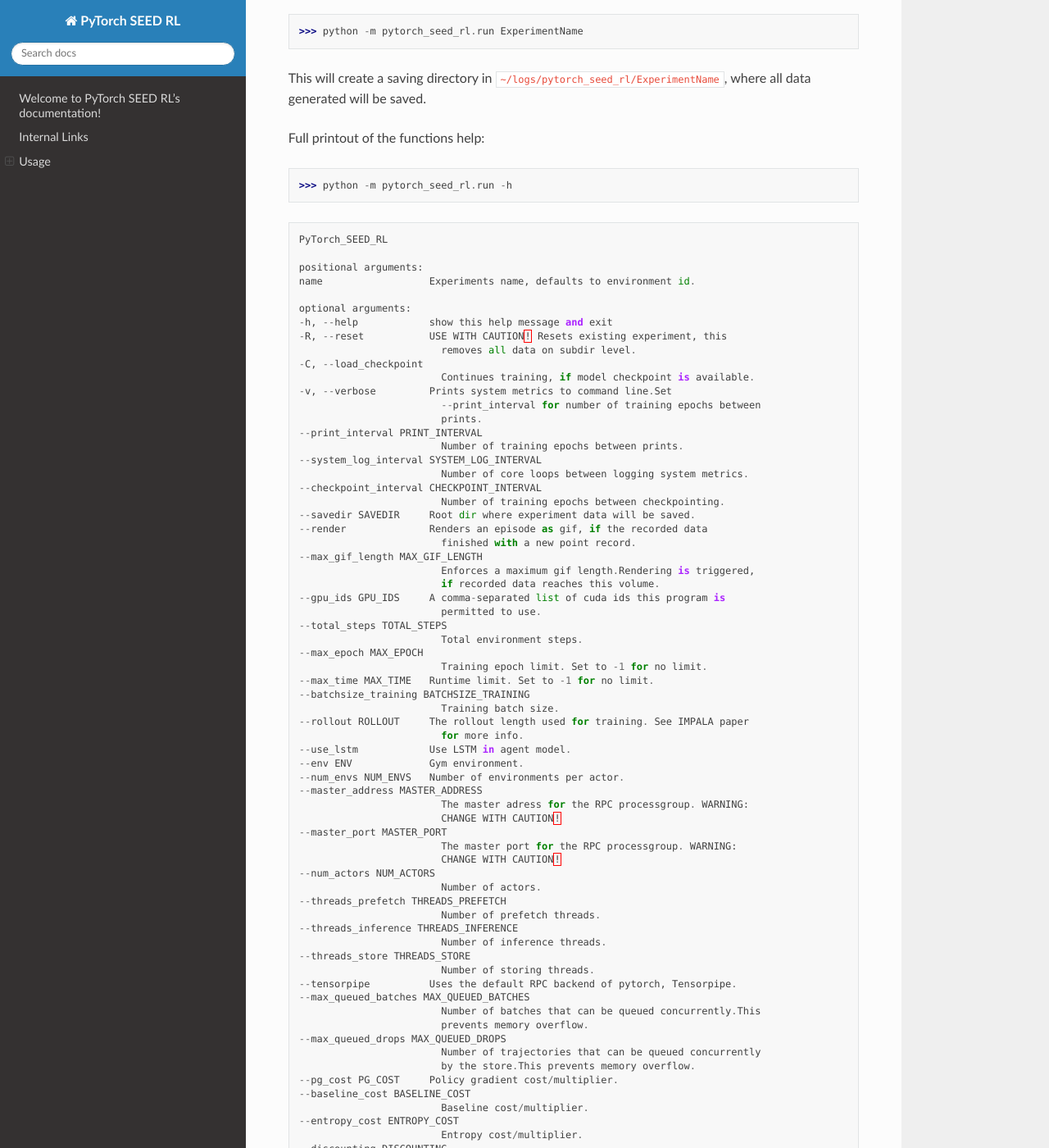
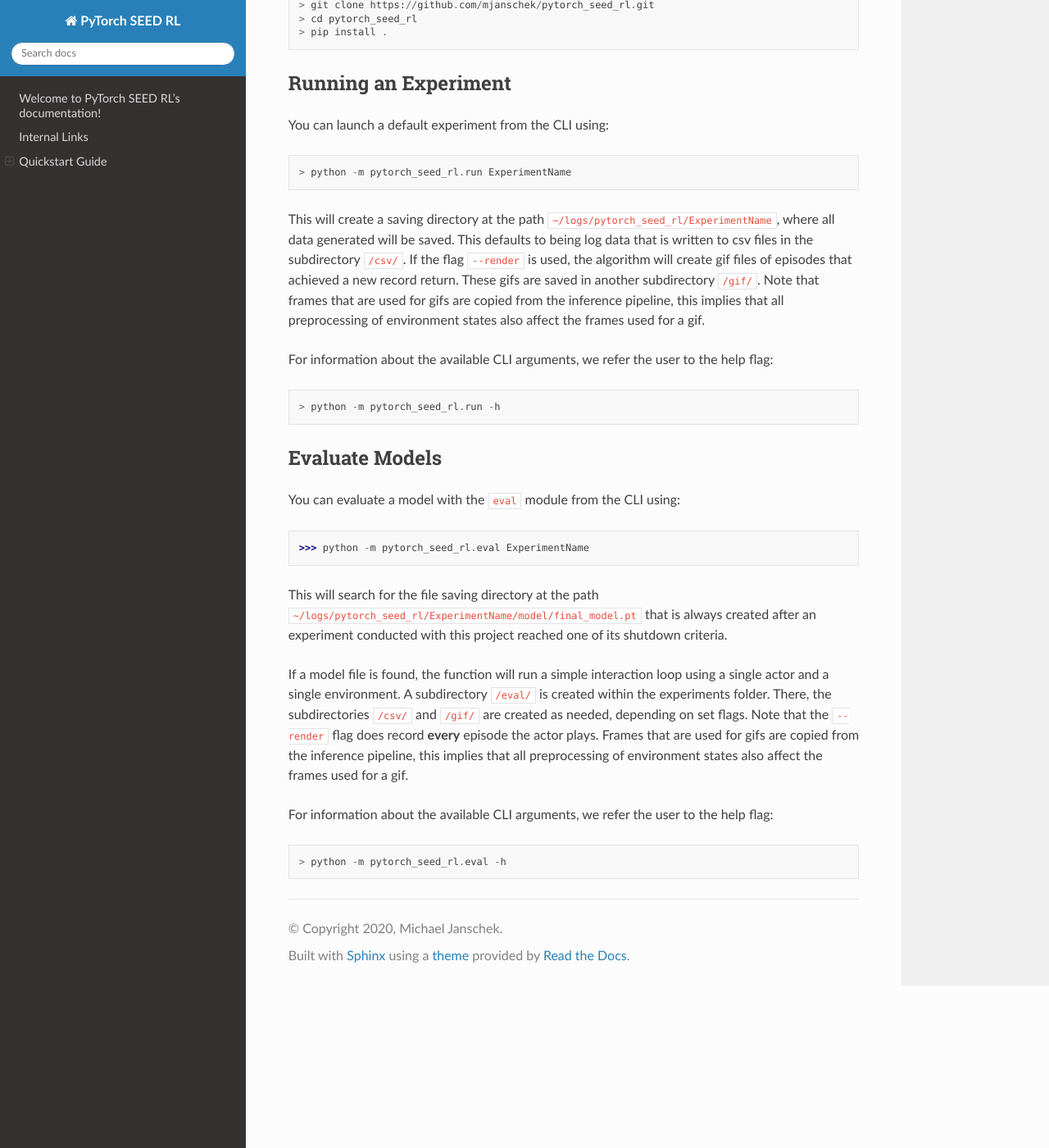
Before and after one commit to mjanschek/pytorch_seed_rl, a Sphinx documentation site: the page built from docs/index.rst, in a window 1280 px wide and 1400 px high, scrolled down 1053 px. Shown: the whole window at 82% size. Built offline with Sphinx 7.4.7 and the Read the Docs theme 2.0.0, drawn with Linux system fonts in a browser that asks for light colours; some of the changed text lies outside the part shown.

```diff
--- a/docs/index.rst
+++ b/docs/index.rst
@@ -35,104 +35,36 @@ Internal Links
 * :ref:`modindex`
 * :ref:`Sitemap <genindex>`
 
-Usage
-=====
+Quickstart Guide
+================
+To install this tool, clone the Git repository from Github and install directly from the source using pip:
 
-Run Experiments
----------------
+.. code-block::
+
+   > git clone https://github.com/mjanschek/pytorch_seed_rl.git
+   > cd pytorch_seed_rl
+   > pip install .
+
+Running an Experiment
+---------------------
 You can launch a default experiment from the CLI using:
 
->>> python -m pytorch_seed_rl.run ExperimentName
+.. code-block::
 
-This will create a saving directory in ``~/logs/pytorch_seed_rl/ExperimentName``, where all data generated will be saved.
+   > python -m pytorch_seed_rl.run ExperimentName
 
-Full printout of the functions help:
+This will create a saving directory at the path ``~/logs/pytorch_seed_rl/ExperimentName``, where all data generated will be saved.
+This defaults to being log data that is written to csv files in the subdirectory ``/csv/``. If the flag ``--render`` is used,
+the algorithm will create gif files of episodes that achieved a new record return.
+These gifs are saved in another subdirectory ``/gif/``.
+Note that frames that are used for gifs are copied from the inference pipeline,
+this implies that all preprocessing of environment states also affect the frames used for a gif.
 
->>> python -m pytorch_seed_rl.run -h
+For information about the available CLI arguments, we refer the user to the help flag:
 
-.. code-block:: python
+.. code-block::
 
-   PyTorch_SEED_RL
-
-   positional arguments:
-   name                  Experiments name, defaults to environment id.
-
-   optional arguments:
-   -h, --help            show this help message and exit
-   -R, --reset           USE WITH CAUTION! Resets existing experiment, this
-                           removes all data on subdir level.
-   -C, --load_checkpoint
-                           Continues training, if model checkpoint is available.
-   -v, --verbose         Prints system metrics to command line.Set
-                           --print_interval for number of training epochs between
-                           prints.
-   --print_interval PRINT_INTERVAL
-                           Number of training epochs between prints.
-   --system_log_interval SYSTEM_LOG_INTERVAL
-                           Number of core loops between logging system metrics.
-   --checkpoint_interval CHECKPOINT_INTERVAL
-                           Number of training epochs between checkpointing.
-   --savedir SAVEDIR     Root dir where experiment data will be saved.
-   --render              Renders an episode as gif, if the recorded data
-                           finished with a new point record.
-   --max_gif_length MAX_GIF_LENGTH
-                           Enforces a maximum gif length.Rendering is triggered,
-                           if recorded data reaches this volume.
-   --gpu_ids GPU_IDS     A comma-separated list of cuda ids this program is
-                           permitted to use.
-   --total_steps TOTAL_STEPS
-                           Total environment steps.
-   --max_epoch MAX_EPOCH
-                           Training epoch limit. Set to -1 for no limit.
-   --max_time MAX_TIME   Runtime limit. Set to -1 for no limit.
-   --batchsize_training BATCHSIZE_TRAINING
-                           Training batch size.
-   --rollout ROLLOUT     The rollout length used for training. See IMPALA paper
-                           for more info.
-   --use_lstm            Use LSTM in agent model.
-   --env ENV             Gym environment.
-   --num_envs NUM_ENVS   Number of environments per actor.
-   --master_address MASTER_ADDRESS
-                           The master adress for the RPC processgroup. WARNING:
-                           CHANGE WITH CAUTION!
-   --master_port MASTER_PORT
-                           The master port for the RPC processgroup. WARNING:
-                           CHANGE WITH CAUTION!
-   --num_actors NUM_ACTORS
-                           Number of actors.
-   --threads_prefetch THREADS_PREFETCH
-                           Number of prefetch threads.
-   --threads_inference THREADS_INFERENCE
-                           Number of inference threads.
-   --threads_store THREADS_STORE
-                           Number of storing threads.
-   --tensorpipe          Uses the default RPC backend of pytorch, Tensorpipe.
-   --max_queued_batches MAX_QUEUED_BATCHES
-                           Number of batches that can be queued concurrently.This
-                           prevents memory overflow.
-   --max_queued_drops MAX_QUEUED_DROPS
-                           Number of trajectories that can be queued concurrently
-                           by the store.This prevents memory overflow.
-   --pg_cost PG_COST     Policy gradient cost/multiplier.
-   --baseline_cost BASELINE_COST
-                           Baseline cost/multiplier.
-   --entropy_cost ENTROPY_COST
-                           Entropy cost/multiplier.
-   --discounting DISCOUNTING
-                           Discounting factor.
-   --reward_clipping {abs_one,none}
-                           Reward clipping.
-   --optimizer {adam,rmsprop}
-                           Optimizer used for weight updates.
-   --learning_rate LR    Learning rate.
-   --grad_norm_clipping GRAD_NORM_CLIPPING
-                           Global gradient norm clip.
-   --epsilon EPSILON     Optimizer epsilon for numerical stability.
-   --decay DECAY         Optimizer weight decay.
-   --beta_1 BETA_1       Adam beta 1.
-   --beta_2 BETA_2       Adam beta 2.
-   --alpha ALPHA         RMSProp smoothing constant.
-   --momentum MOMENTUM   RMSProp momentum.
+   > python -m pytorch_seed_rl.run -h
 
 
 Evaluate Models
@@ -141,34 +73,24 @@ You can evaluate a model with the ``eval`` module from the CLI using:
 
 >>> python -m pytorch_seed_rl.eval ExperimentName
 
-This will read the model at ``~/logs/pytorch_seed_rl/ExperimentName/model/final_model.pt``.
 
-Full printout of the functions help:
+This will search for the file saving directory at the path
+``~/logs/pytorch_seed_rl/ExperimentName/model/final_model.pt``
+that is always created after an experiment conducted with this project reached
+one of its shutdown criteria.
 
->>> python -m pytorch_seed_rl.eval -h
+If a model file is found, the function will run a simple interaction loop using
+a single actor and a single environment.
+A subdirectory ``/eval/`` is created within the experiments folder.
+There, the subdirectories ``/csv/`` and ``/gif/`` are created as needed,
+depending on set flags. Note that the ``--render`` flag
+does record **every** episode the actor plays.
+Frames that are used for gifs are copied from the inference pipeline,
+this implies that all preprocessing of environment states also affect
+the frames used for a gif.
 
-.. code-block:: python
+For information about the available CLI arguments, we refer the user to the help flag:
 
-   PyTorch_SEED_RL
+.. code-block::
 
-   positional arguments:
-   name                  Experiments name, defaults to environment id.
-
-   optional arguments:
-   -h, --help            show this help message and exit
-   -v, --verbose         Prints system metrics to command line.Set
-                           --print_interval for number of training epochs between
-                           prints.
-   --total_steps TOTAL_STEPS
-                           Total environment steps.
-   --env ENV             Gym environment.
-   --print_interval PRINT_INTERVAL
-                           Number of training epochs between prints.
-   --savedir SAVEDIR     Root dir where experiment data will be saved.
-   --render              Renders an episode as gif, if the recorded data
-                           finished with a new point record.
-   --max_gif_length MAX_GIF_LENGTH
-                           Enforces a maximum gif length.Rendering is triggered,
-                           if recorded data reaches this volume.
-   --gpu_ids GPU_IDS     A comma-separated list of cuda ids this program is
-                           permitted to use.
+   > python -m pytorch_seed_rl.eval -h
```
Also changed, not shown: README.md (+39 -3 lines), docs/example.gif (added).
